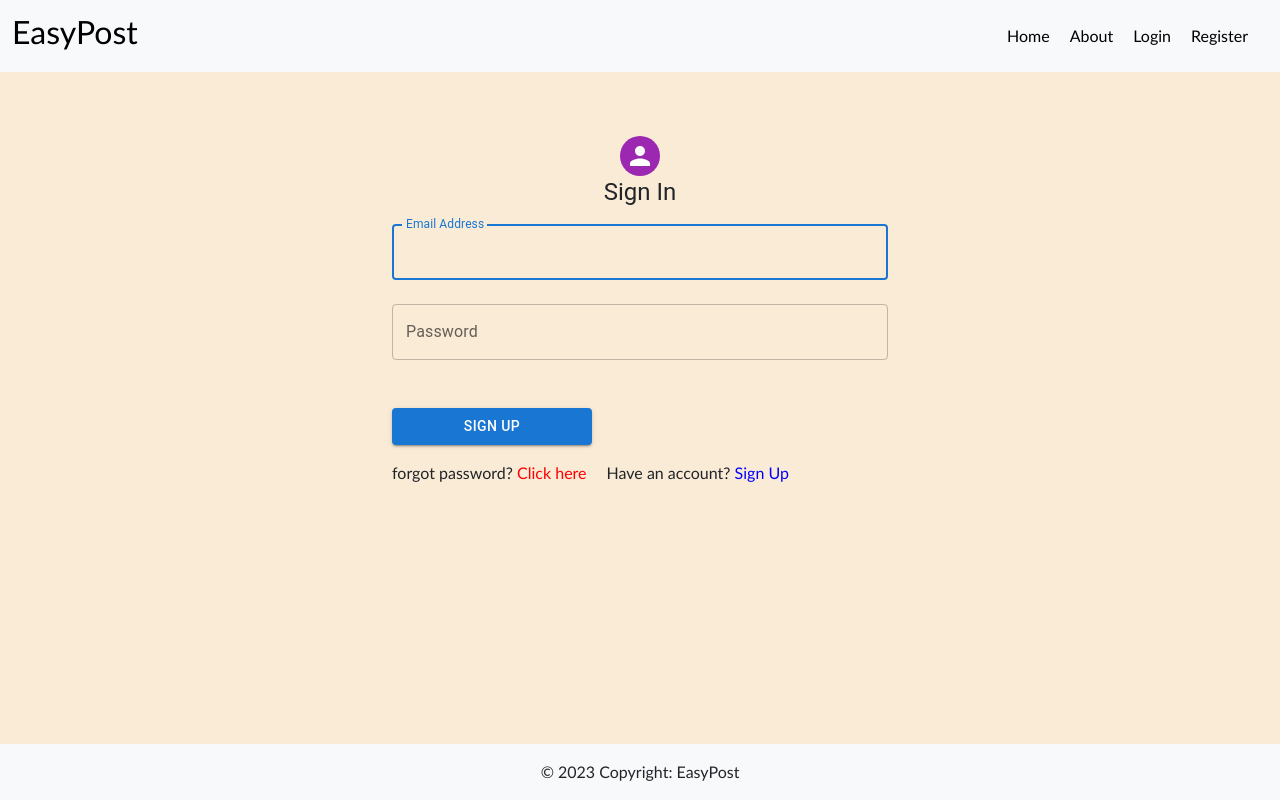
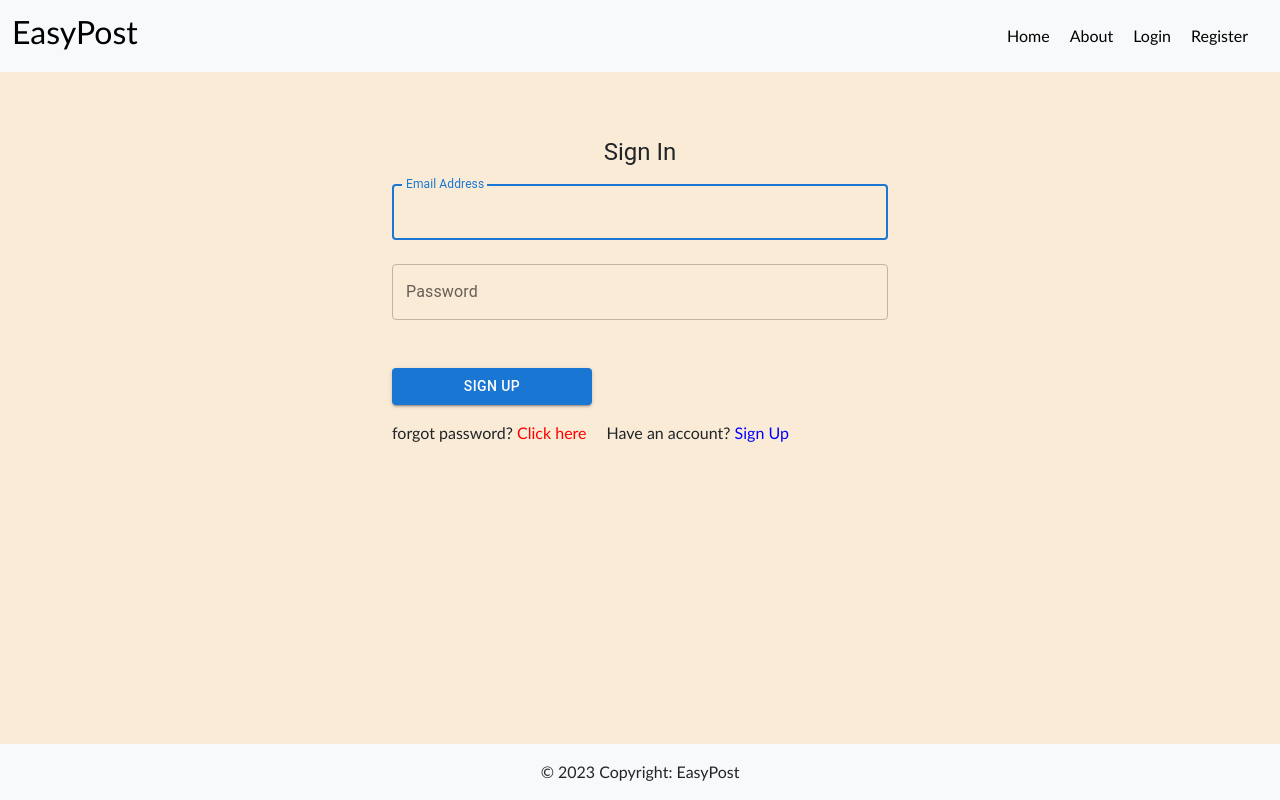
Before and after one commit to awdhesh-student/blog-app, a React (Create React App) app in the folder frontend/: page /login in a window 1280 px wide. Built offline with nearby package versions, Linux system fonts and the light colour scheme.

Commit message:
Update Login.jsx

```diff
--- a/frontend/src/components/common/Login.jsx
+++ b/frontend/src/components/common/Login.jsx
@@ -2,14 +2,13 @@ import React, { useState } from 'react'
 import { Link, useNavigate } from 'react-router-dom';
 import Navbar from 'react-bootstrap/Navbar';
 import { Container, Nav } from 'react-bootstrap';
-import Avatar from '@mui/material/Avatar';
+
 import Button from '@mui/material/Button';
 import TextField from '@mui/material/TextField';
 import Grid from '@mui/material/Grid';
 import Box from '@mui/material/Box';
 import Typography from '@mui/material/Typography';
 import axios from 'axios';
-// import { message } from 'antd';
 
 const Login = () => {
    const navigate = useNavigate()
@@ -90,9 +89,7 @@ const Login = () => {
                   alignItems: 'center',
                }}
             >
-               <Avatar sx={{ bgcolor: 'secondary.main' }}>
-                  {/* <LockOutlinedIcon /> */}
-               </Avatar>
+
                <Typography component="h1" variant="h5">
                   Sign In
                </Typography>
```
